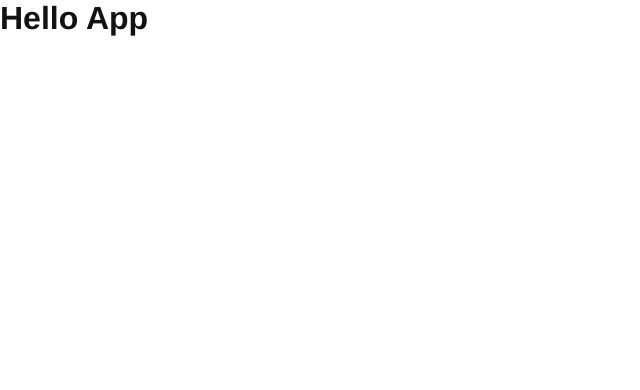
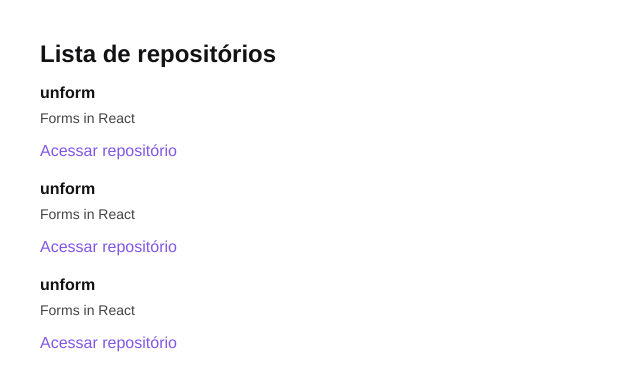
Before and after one commit to alexiakidd/01-github-explorer, a React app: page / in a window 1280 px wide. Shown: the top 390 px of the page, without its empty margins (0-640 px from the left). Built offline with nearby package versions, Linux system fonts and the light colour scheme; no server answers.

Commit message:
feat: components

```diff
--- a/src/App.jsx
+++ b/src/App.jsx
@@ -1,5 +1,6 @@
-import './styles/global.scss'
+import { RepositoryList } from './components/RepositoryList';
+import './styles/global.scss';
 
 export function App() {
-	return <h1>Hello App</h1>
+	return <RepositoryList />;
 }
--- /dev/null
+++ b/src/components/RepositoryItem.jsx
@@ -0,0 +1,14 @@
+import React from 'react';
+
+function RepositoryItem(props) {
+	return (
+		<li>
+			<strong>{props.repository?.name ?? 'Default'}</strong>
+
+			<p>{props.repository.description}</p>
+			<a href={props.repository.link}>Acessar repositório</a>
+		</li>
+	);
+}
+
+export default RepositoryItem;
--- /dev/null
+++ b/src/components/RepositoryList.jsx
@@ -0,0 +1,30 @@
+import React, { useEffect, useState } from 'react';
+import RepositoryItem from './RepositoryItem';
+import '../styles/repositories.scss';
+//https://api.github.com/orgs/Rocketseat/repos
+const repository = {
+	name: 'unform',
+	description: 'Forms in React',
+	link: 'https://github.com/unform/unform',
+};
+
+export function RepositoryList() {
+	const [repositories, setRepositories] = useState([]);
+
+	useEffect(() => {
+		fetch('https://api.github.com/orgs/Rocketseat/repos')
+			.then((response) => response.json())
+			.then((data) => console.log(data));
+	}, []);
+
+	return (
+		<section className="repository-list">
+			<h1>Lista de repositórios</h1>
+			<ul>
+				<RepositoryItem repository={repository} />
+				<RepositoryItem repository={repository} />
+				<RepositoryItem repository={repository} />
+			</ul>
+		</section>
+	);
+}
```
Also changed, not shown: 1 other file (tests, documents, lock files or other folders).
